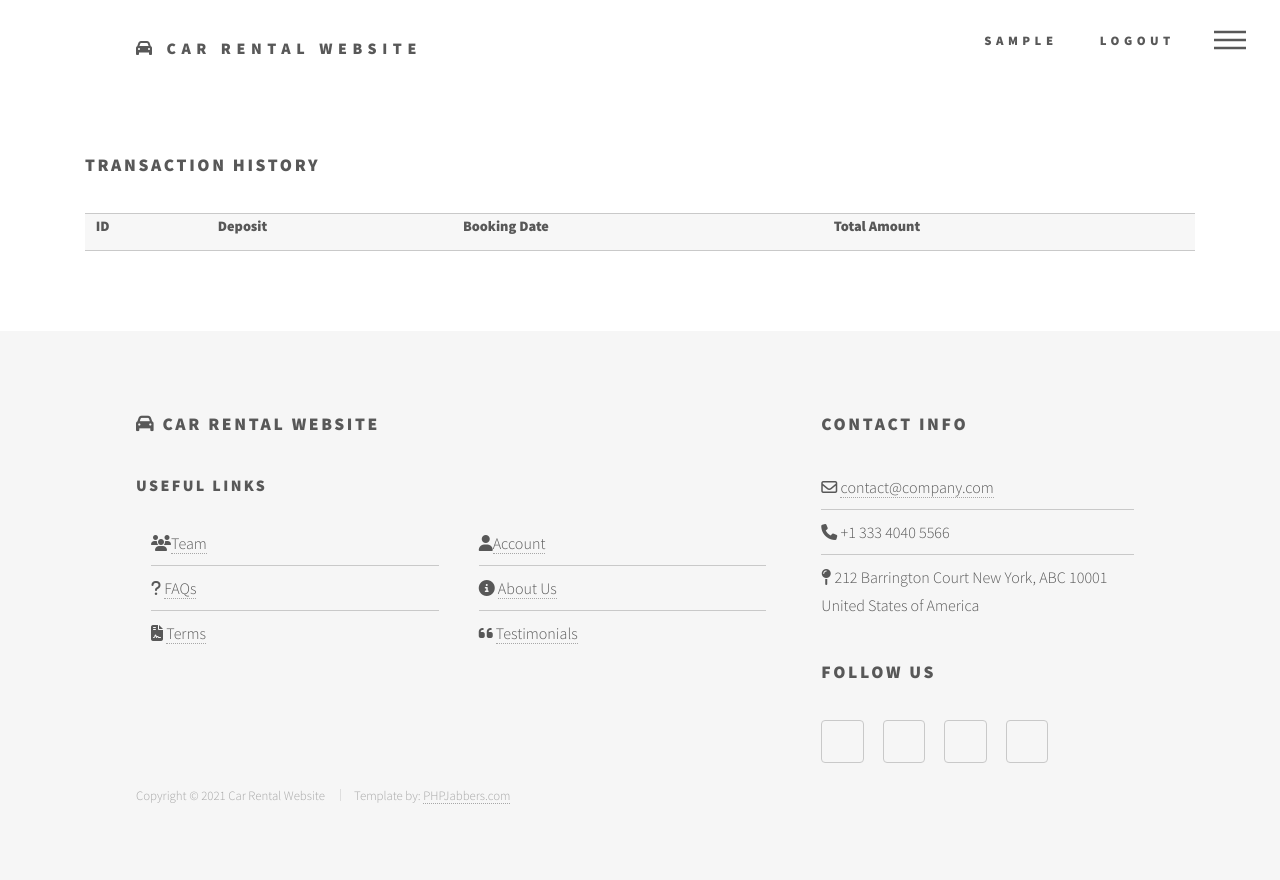
After one commit to harshil037/carrent, a Django app: page /userbookings in a window 1280 px wide. The commit adds this page. Run offline with Django 3.2, Linux system fonts and the light colour scheme; the visitor is signed in with stand-in values (Sample User, id 1); data that the repository does not hold is empty; some libraries are stand-ins or nearby versions.

Commit message:
added booking transaction history

```diff
--- a/car/forms.py
+++ b/car/forms.py
@@ -46,13 +46,11 @@ class BookingForm(ModelForm):
     dropDate = forms.DateField(label='Drop Date ', widget=forms.DateInput(attrs={'type':'date'}))
     pickupLocation = forms.ChoiceField(label='Pickup Location ', choices=LOCATION_CHOICES)
     dropLocation = forms.ChoiceField(label='Drop Location ', choices=LOCATION_CHOICES)
-    userId = forms.ModelChoiceField(queryset=User.objects.all(), widget=forms.HiddenInput())
+    # userId = forms.ModelChoiceField(queryset=User.objects.all(), widget=forms.HiddenInput())
     # carId = forms.ModelChoiceField(queryset=Fleet.objects.all()[:1], widget=forms.HiddenInput())
     class Meta:
         model = Booking
-        fields = ('modelId', 'pickupLocation', 'pickupDate', 'dropLocation', 'dropDate', 'userId')
+        fields = ('modelId', 'pickupLocation', 'pickupDate', 'dropLocation', 'dropDate')
         # widgets = {
         #     'pickupDate' : DateTimeInput(),
         # }
-
-# class BookingDetails(ModelForm):
--- a/car/urls.py
+++ b/car/urls.py
@@ -22,6 +22,7 @@ urlpatterns = [
     path("book", views.book, name="book"),
     path("book/<int:modelId>", views.book, name="book"),
     path("bookingdetails", views.bookingdetails, name="bookingdetails"),
+    path("userbookings", views.userbookings, name="userbookings"),
     path("bookingdetails/[<modelId>,<bookingId>]", views.bookingdetails, name="bookingdetails"),
 ]
 
--- a/car/views.py
+++ b/car/views.py
@@ -191,15 +191,22 @@ def bookingdetails(request, modelId, bookingId):
     modelName = getattr(modelObj, 'modelName')
     grossamt = price * days
     totalamt = grossamt + 2499
-    if Fleet.objects.filter(modelId = modelObj.pk, status= 0).exists() :
-        carObj = Fleet.objects.get(modelId = modelObj.pk, status= 0)
-        book1.carId = carObj
-        carObj.status = 1
-        carObj.save()
-        book1.grossAmount = grossamt
-        book1.totalAmount =  totalamt
-        book1.save()
-    else:
-        messages.error(request, "Selected car not available at the moment. Please try again later or choose another car")
-        return redirect('book/4')
+    if request.method == 'POST':
+        if Fleet.objects.filter(modelId = modelObj.pk, status= 0).exists() :
+            carObj = Fleet.objects.get(modelId = modelObj.pk, status= 0)
+            book1.carId = carObj
+            carObj.status = 1
+            carObj.save()
+            book1.userId = request.user
+            book1.grossAmount = grossamt
+            book1.totalAmount =  totalamt
+        else:
+            messages.error(request, "Selected car not available at the moment. Please try again later or choose another car")
+            return redirect('book/4')
+        return redirect("userbookings")
     return render(request, "booking/bookingdetails.html",{'bookingId':bookingId,'price':price,'grossamt':grossamt, 'totalamt':totalamt, 'days':days, 'modelName': modelName,'s_date':s_date,'e_date':e_date})
+
+@login_required(login_url='login')
+def userbookings(request):
+    bookingObj = Booking.objects.all().filter(userId = request.user)
+    return render(request, "booking/userbookings.html", context= {'bookingObj':bookingObj})
--- a/templates/booking/bookingdetails.html
+++ b/templates/booking/bookingdetails.html
@@ -18,9 +18,9 @@
         Drop Date : <strong>{{ e_date }}</strong><br>
         Number of days : <strong>{{days}}</strong><br>
         Gross Amount : <strong>{{ grossamt }}</strong><br>
-        Security Deposi : <strong>₹ 2499</strong><br>
+        Security Deposit : <strong>₹ 2499</strong><br>
         Total Payable Amount : <strong>₹ {{ totalamt }}</strong><br><br>
-        <input type="submit" class="primary" value="Continue">
+        <input type="submit" class="primary" value="Checkout">
         </div>
     </form>
 </div>
--- /dev/null
+++ b/templates/booking/userbookings.html
@@ -0,0 +1,23 @@
+{% extends 'base.html' %}
+{% block title %}Bookings | Car Rental Website{% endblock title %}
+{% block body %}
+<div class=" container py-5">
+    <h2 class="title">Transaction History</h2>
+    <table>
+        <tr>
+            <th>ID</th>
+            <th>Deposit</th>
+            <th>Booking Date</th>
+            <th>Total Amount</th>
+        </tr>
+        {% for booking in bookingObj %}
+            <tr>
+                <td>{{ booking.pk }}</td>
+                <td>{{ booking.depositAmount }}</td>
+                <td>{{ booking.creationDate }}</td>
+                <td>{{ booking.totalAmount }}</td>
+            </tr>
+        {% endfor %}
+    </table>
+</div>
+{% endblock body %}
--- /dev/null
+++ b/templates/cancel.html
@@ -0,0 +1 @@
+Cancel
--- /dev/null
+++ b/templates/success.html
@@ -0,0 +1 @@
+Success
```
Also changed, not shown: templates/landing.html (added, +53 -0 lines).
